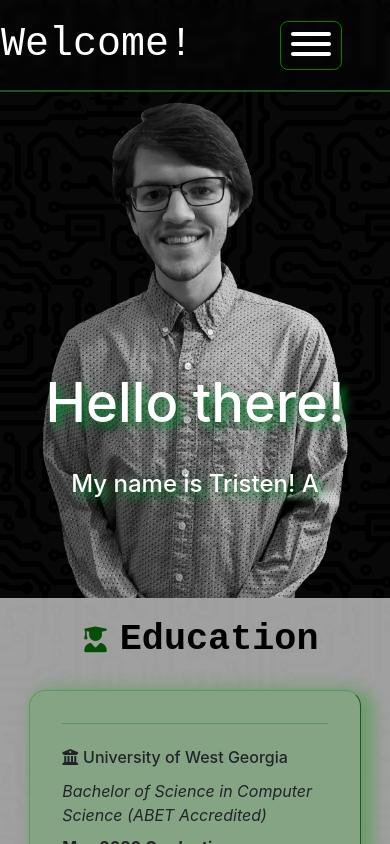
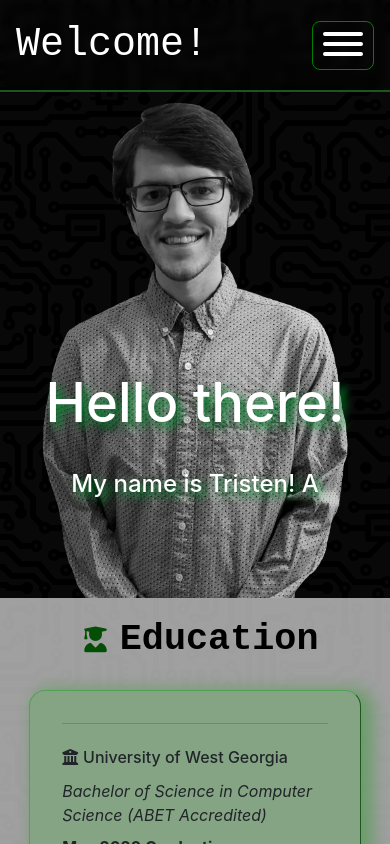
Before and after one commit to Tristen1099/PersonalWebsite, an Angular app: page / in a window 390 px wide. Shown: the top 844 px of the page. Built offline with nearby package versions, Linux system fonts and the light colour scheme.

Commit message:
Navbar mobile fix

```diff
--- a/src/app/app.component.scss
+++ b/src/app/app.component.scss
@@ -401,6 +401,8 @@
       .container {
         max-width: 98%;
         .row {
+          margin: 0;
+
           .spacer {
             width: 50% !important;
             max-width: 50% !important;
@@ -428,6 +430,12 @@
       .container {
         max-width: 100%;
         .row {
+          margin: 0;
+
+          .navbar-toggler {
+            margin-right: 2em;
+          }
+
           .col {
             h5 {
               font-size: 1.3em;
@@ -451,6 +459,12 @@
     nav {
       .container {
         .row {
+          margin: 0;
+
+          .navbar-toggler {
+            margin-right: 2em;
+          }
+
           .col {
             h4 {
               font-size: 2em;
@@ -465,3 +479,17 @@
     }
   }
 }
+
+@media all and (max-width: 600px) {
+  .page-container {
+    nav {
+      .container {
+        .row {
+          .navbar-toggler {
+            margin-right: 1em;
+          }
+        }
+      }
+    }
+  }
+}
```
